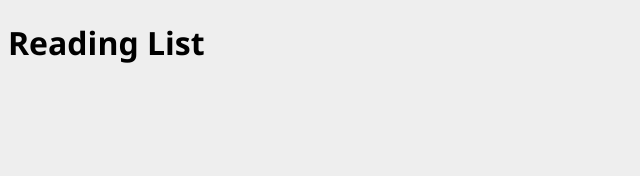
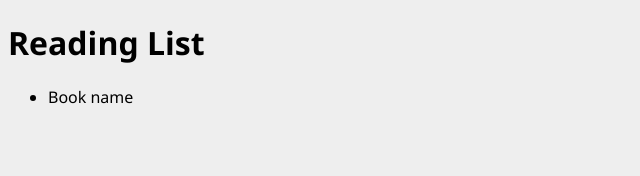
Before and after one commit to madjack99/book-list, a React (Create React App) app in the folder client/: page / in a window 1280 px wide. Shown: the top 176 px of the page, without its empty margins (0-640 px from the left). Built offline with nearby package versions, Linux system fonts and the light colour scheme.

Commit message:
feat: add BookList comp

```diff
--- a/client/src/App.js
+++ b/client/src/App.js
@@ -1,9 +1,12 @@
 import React from 'react';
+
+import BookList from './components/BookList';
 
 function App() {
   return (
     <div id='main'>
       <h1>Reading List</h1>
+      <BookList />
     </div>
   );
 }
--- /dev/null
+++ b/client/src/components/BookList.js
@@ -0,0 +1,13 @@
+import React from 'react';
+
+const BookList = () => {
+  return (
+    <div>
+      <ul id='book-list'>
+        <li>Book name</li>
+      </ul>
+    </div>
+  );
+};
+
+export default BookList;
```
